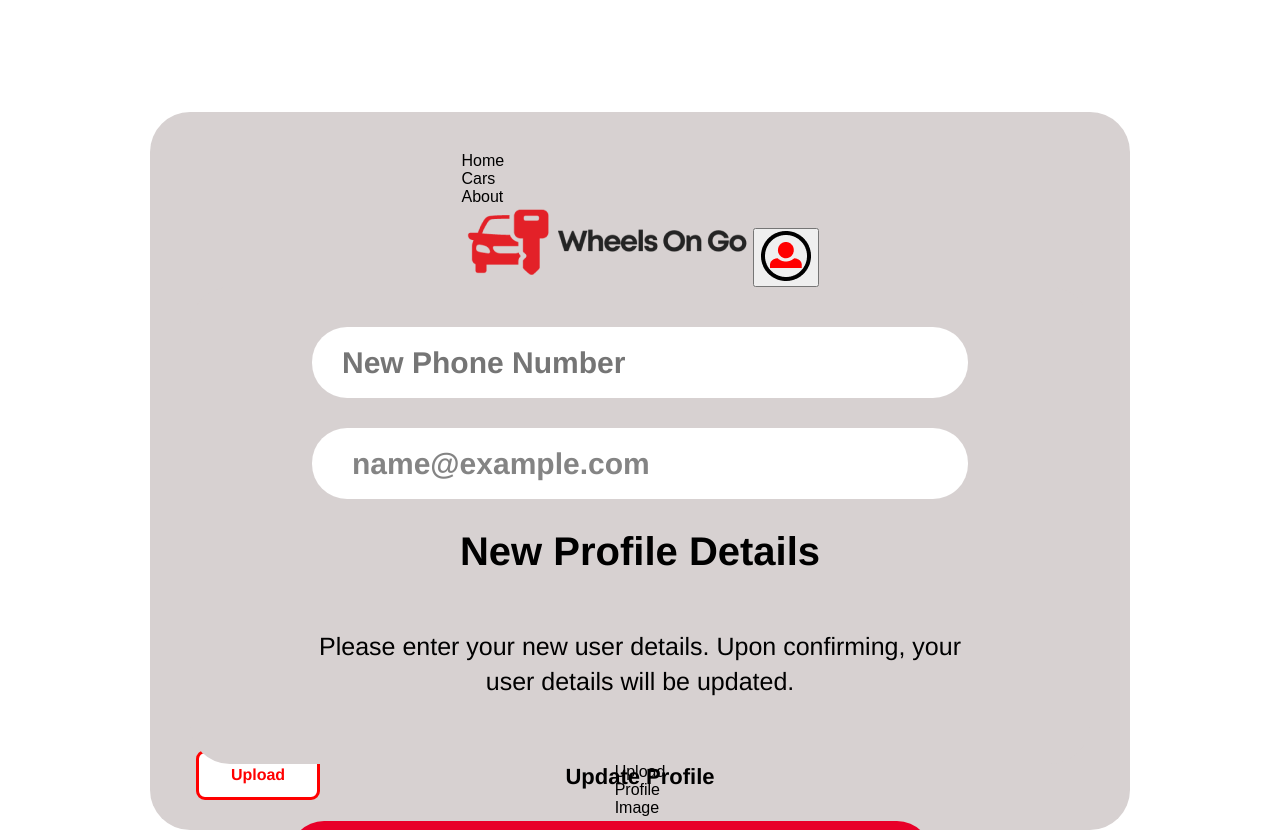
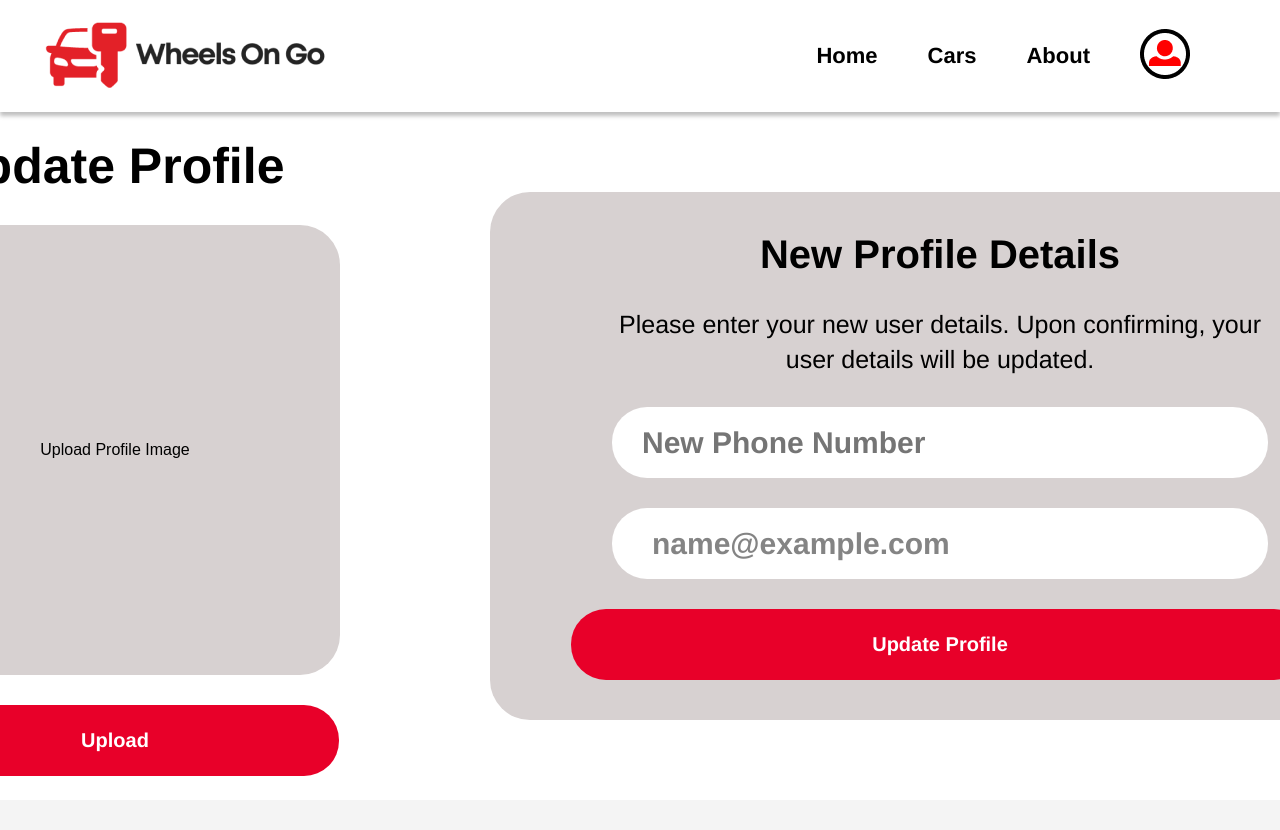
Before and after one commit to daestortion/WheelsOnGo-FrontEnd, a React (Create React App) app: page /editprofile in a window 1280 px wide. After the commit the page ends 800 px from the top, so only its background shows below. Built offline with nearby package versions, Linux system fonts and the light colour scheme; sample sign-in values are in the browser's storage.

Commit message:
Revert "origin"
This reverts commit e2a3df68ce83724044649f9e5df43a6dafd623ee.

```diff
--- a/src/Components/EditProfile.js
+++ b/src/Components/EditProfile.js
@@ -1,11 +1,9 @@
 import React, { useEffect, useState } from "react";
 import { useNavigate } from 'react-router-dom';
-import Dropdown from "../Components/Dropdown.js";
+import Header from "../Components/Header";
 import ProfileUpdatePopup from '../Components/ProfileUpdatePopup';
 import "../Css/EditProfile.css";
-import profile from "../Images/profile.png";
-import sidelogo from "../Images/sidelogo.png";
-import Loading from './Loading'; // Import Loading component
+
 
 export const EditProfile = () => {
     const [user, setUser] = useState(JSON.parse(localStorage.getItem('user')) || {});
@@ -17,19 +15,6 @@ export const EditProfile = () => {
     const [isLoading, setIsLoading] = useState(false); // State to control loading
 
     const navigate = useNavigate(); // Setup useNavigate
-
-    // Define onClick handlers
-    const handleHomeClick = () => {
-        navigate('/home'); // Navigate to dashboard page which is at '/home'
-    };
-
-    const handleCarsClick = () => {
-        navigate('/cars'); // Navigate to cars page
-    };
-
-    const handleAboutClick = () => {
-        navigate('/about-us'); // Navigate to about-us page
-    };
 
     useEffect(() => {
         // This effect updates the local state if the local storage changes
@@ -90,46 +75,51 @@ export const EditProfile = () => {
 
     return (
         <div className="edit-profile">
+                  <Header />
+
             <div className="overlap-wrapper">
-                <div className="overlap">
-                    <div className="overlap-group">
-                        <div className="text-wrapper" onClick={handleHomeClick}>Home</div>
-                        <div className="div" onClick={handleCarsClick}>Cars</div>
-                        <div className="text-wrapper-2" onClick={handleAboutClick}>About</div>
-                        <img className="sideview" alt="Sideview" onClick={handleHomeClick} src={sidelogo}/>
-                        <Dropdown>
-                            <button className="group">
-                                <img alt="Group" src={profile} />
-                            </button>
-                        </Dropdown>
+
+            <div className="wew1">
+                <div className="text-wrapper-6wq">Update Profile</div>
+
+                <div className="rectangle11">
+                        {!profilePic && (
+                            <div className="upload-placeholder">Upload Profile Image</div>
+                        )}
                     </div>
+
+
+                    <input type="file" accept="image/*" onChange={handleFileChange} style={{ display: 'none' }} />
+                        <button className="overlap-group-211" onClick={handleClickUpload}>
+                            Upload
+                        </button>
+
+                        </div>
+
+
+
                     <div className="overlap-2">
+
+                    <h1 className="new-profile-details">New Profile Details</h1>
+
+                        <span className="p">
+                            Please enter your new user details. Upon confirming, your user
+                            details will be updated.
+                        </span>
+
                         <input className="div-wrapper" type="number" placeholder="New Phone Number"
                               value={phoneNumber} onChange={e => setPhoneNumber(e.target.value || '')} />
+
                         <input className="overlap-3" type="text" placeholder="New Email"
                               value={email} onChange={e => setEmail(e.target.value || '')} />
-                        <div className="overlap-group-wrapper">
+
                             <button className="overlap-4" onClick={handleUpdateProfile}>
-                                <div className="text-wrapper-5">Update Profile</div>
+                            Update Profile
                             </button>
-                        </div>
-                        <div className="new-profile-details">New Profile Details</div>
-                        <p className="p">
-                            Please enter your new user details. Upon confirming, your user
-                            details will be updated.
-                        </p>
+
+
                     </div>
-                    <div className="text-wrapper-6">Update Profile</div>
-                    <div className="rectangle1" style={{ backgroundImage: `url(${profilePicUrl})`, backgroundSize: 'cover', position: 'relative' }}>
-                        {!profilePic && <div style={{ position: 'absolute', top: '50%', left: '50%', transform: 'translate(-50%, -50%)' }}>Upload Profile Image</div>}
-                    </div>
-                    <div className="group-222">
-                        <button className="overlap-group-2" onClick={handleClickUpload}>
-                            <div className="text-wrapper-7">Upload</div>
-                        </button>
-                        <input type="file" accept="image/*" onChange={handleFileChange} style={{ display: 'none' }} />
-                    </div>
-                </div>
+
             </div>
 
             {isLoading && <Loading />} {/* Conditionally render the loading indicator */}
```
